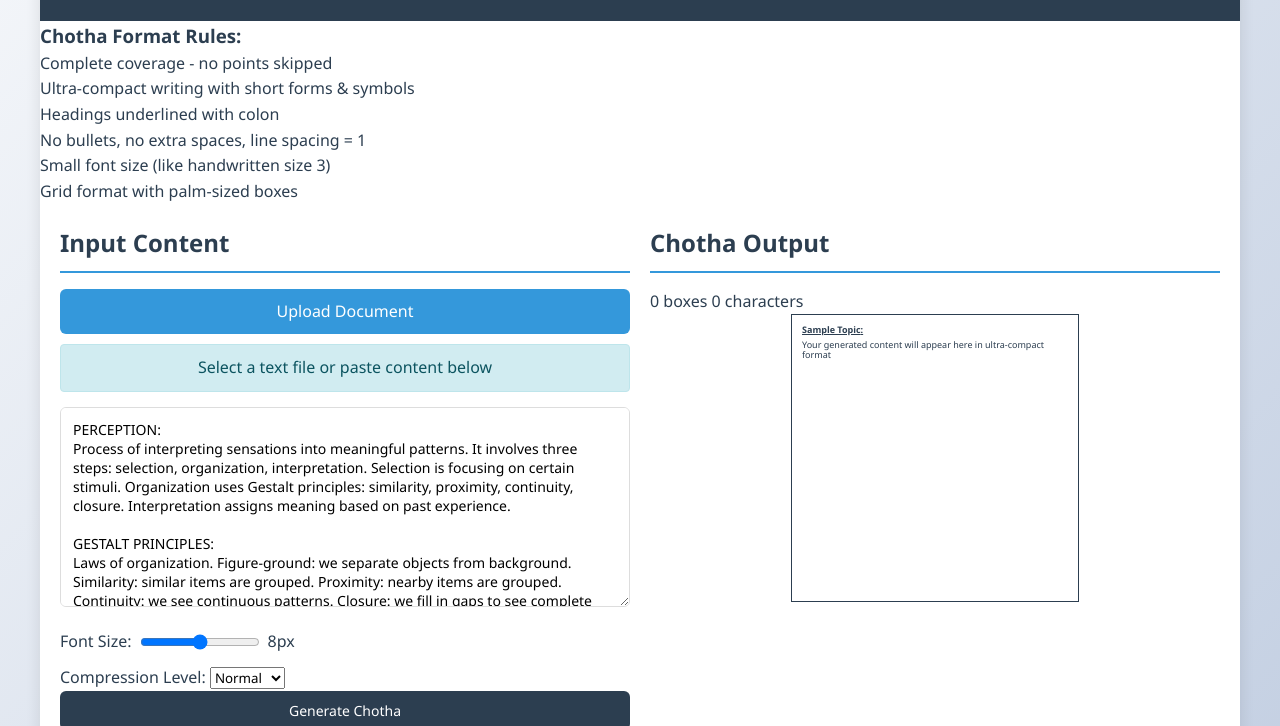
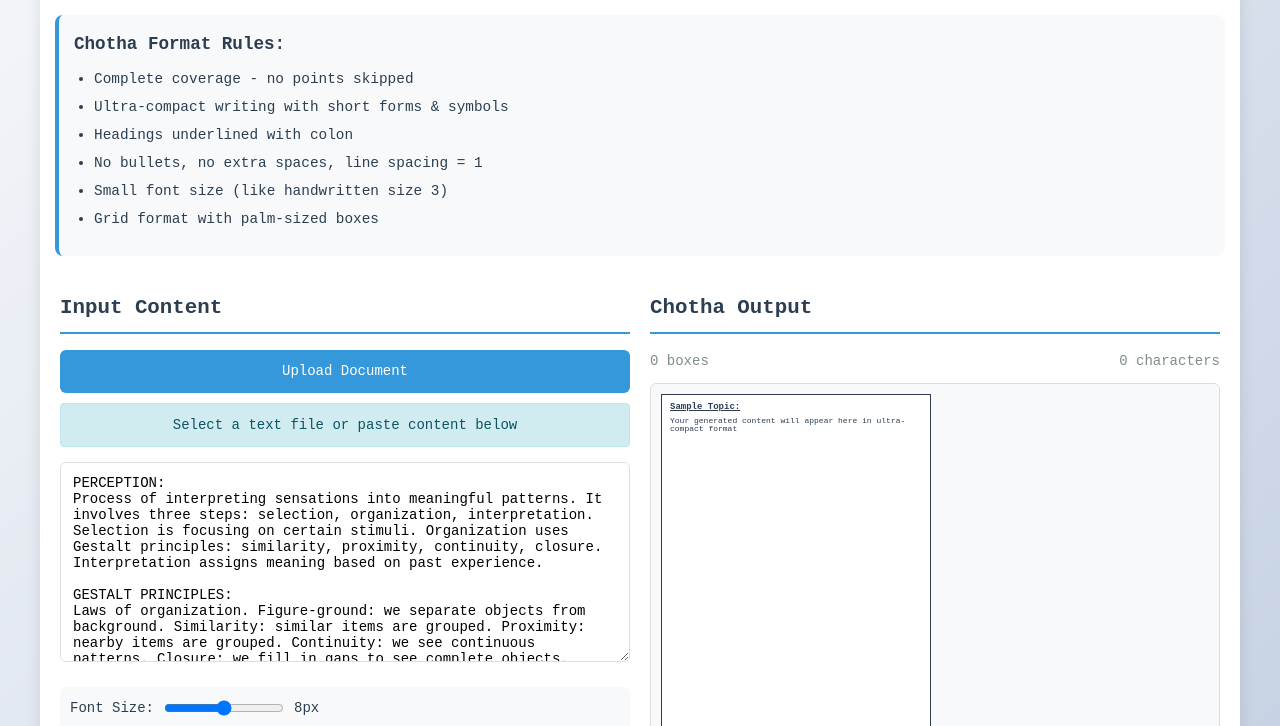
Before and after one commit to rahmanamaan28-max/Chotha-Generator, a plain HTML site: page index.html in a window 1280 px wide. Shown: the part 132-858 px from the top of the page. Drawn offline with Linux system fonts and the light colour scheme.

Commit message:
Update style.css

```diff
--- a/style.css
+++ b/style.css
@@ -2,7 +2,7 @@
     margin: 0;
     padding: 0;
     box-sizing: border-box;
-    font-family: 'Segoe UI', Tahoma, Geneva, Verdana, sans-serif;
+    font-family: 'Courier New', monospace;
 }
 
 body {
@@ -25,13 +25,37 @@ body {
 header {
     background: #2c3e50;
     color: white;
-    padding: 1.5rem;
+    padding: 1rem;
     text-align: center;
 }
 
 h1 {
-    font-size: 2rem;
+    font-size: 1.8rem;
     margin-bottom: 0.5rem;
+}
+
+.instructions {
+    background: #f8f9fa;
+    padding: 15px;
+    margin: 15px;
+    border-radius: 8px;
+    border-left: 4px solid #3498db;
+}
+
+.instructions h3 {
+    margin-bottom: 10px;
+    color: #2c3e50;
+    font-size: 1.1rem;
+}
+
+.instructions ul {
+    margin-left: 20px;
+    margin-bottom: 10px;
+    font-size: 0.9rem;
+}
+
+.instructions li {
+    margin-bottom: 5px;
 }
 
 .app-container {
@@ -51,6 +75,7 @@ h2 {
     color: #2c3e50;
     padding-bottom: 0.5rem;
     border-bottom: 2px solid #3498db;
+    font-size: 1.3rem;
 }
 
 textarea {
@@ -62,6 +87,7 @@ textarea {
     font-size: 14px;
     margin-bottom: 15px;
     resize: vertical;
+    font-family: 'Courier New', monospace;
 }
 
 .file-input-container {
@@ -77,6 +103,7 @@ textarea {
     cursor: pointer;
     text-align: center;
     transition: background 0.3s;
+    font-size: 14px;
 }
 
 .file-input-label:hover {
@@ -87,27 +114,38 @@ input[type="file"] {
     display: none;
 }
 
-.file-type-buttons {
-    display: flex;
-    gap: 10px;
+.compression-controls {
     margin-bottom: 15px;
-    flex-wrap: wrap;
+    padding: 10px;
+    background: #f8f9fa;
+    border-radius: 6px;
 }
 
-.file-type-btn {
-    padding: 8px 12px;
-    background: #ecf0f1;
-    border: 1px solid #bdc3c7;
-    border-radius: 4px;
-    cursor: pointer;
-    font-size: 14px;
-    transition: all 0.3s;
+.size-control, .compression-level {
+    display: flex;
+    align-items: center;
+    gap: 10px;
+    margin-bottom: 10px;
 }
 
-.file-type-btn.active {
-    background: #3498db;
-    color: white;
-    border-color: #3498db;
+.size-control label, .compression-level label {
+    font-size: 14px;
+    min-width: 80px;
+}
+
+#fontSize {
+    width: 120px;
+}
+
+#fontSizeValue {
+    font-size: 14px;
+    min-width: 30px;
+}
+
+#compressionLevel {
+    padding: 5px;
+    border-radius: 4px;
+    border: 1px solid #ddd;
 }
 
 button {
@@ -121,32 +159,43 @@ button {
     transition: background 0.3s;
     width: 100%;
     margin-bottom: 10px;
+    font-family: 'Courier New', monospace;
 }
 
 button:hover {
     background: #1a2530;
 }
 
+.output-info {
+    display: flex;
+    justify-content: space-between;
+    margin-bottom: 10px;
+    font-size: 14px;
+    color: #7f8c8d;
+}
+
 .chotha-container {
     width: 100%;
     min-height: 400px;
     margin-bottom: 15px;
-    display: flex;
-    flex-wrap: wrap;
-    gap: 10px;
-    justify-content: center;
+    display: grid;
+    grid-template-columns: repeat(auto-fill, minmax(200px, 1fr));
+    gap: 8px;
+    padding: 10px;
+    background: #f8f9fa;
+    border-radius: 6px;
+    border: 1px solid #ddd;
 }
 
 .chotha-box {
-    width: 3in;
-    height: 3in;
     border: 1px solid #2c3e50;
-    padding: 10px;
-    font-size: 9px;
-    line-height: 1.1;
+    padding: 8px;
+    font-size: 8px;
+    line-height: 1;
     overflow: hidden;
     background: white;
     page-break-inside: avoid;
+    break-inside: avoid;
 }
 
 .chotha-heading {
@@ -154,10 +203,23 @@ button:hover {
     text-decoration: underline;
     display: block;
     margin-bottom: 5px;
+    font-size: 9px;
 }
 
 .chotha-heading::after {
     content: ":";
+}
+
+.chotha-content {
+    display: block;
+}
+
+.chotha-keyword {
+    font-weight: bold;
+}
+
+.chotha-arrow {
+    margin: 0 2px;
 }
 
 .output-controls {
@@ -165,22 +227,12 @@ button:hover {
     gap: 10px;
 }
 
-.size-control {
-    display: flex;
-    align-items: center;
-    gap: 8px;
-    margin-bottom: 10px;
-}
-
-input[type="range"] {
-    width: 120px;
-}
-
 .status-message {
     padding: 10px;
     margin: 10px 0;
     border-radius: 4px;
     text-align: center;
+    font-size: 14px;
 }
 
 .status-info {
@@ -195,6 +247,12 @@ input[type="range"] {
     border: 1px solid #f5c6cb;
 }
 
+.status-success {
+    background-color: #d4edda;
+    color: #155724;
+    border: 1px solid #c3e6cb;
+}
+
 @media (max-width: 768px) {
     .app-container {
         flex-direction: column;
@@ -204,10 +262,8 @@ input[type="range"] {
         flex-direction: column;
     }
 
-    .chotha-box {
-        width: 100%;
-        height: auto;
-        min-height: 3in;
+    .chotha-container {
+        grid-template-columns: 1fr;
     }
 }
 
@@ -219,7 +275,7 @@ input[type="range"] {
         margin: 0;
     }
 
-    .input-section, .output-controls, header {
+    .input-section, .output-controls, header, .instructions {
         display: none;
     }
 
@@ -229,6 +285,9 @@ input[type="range"] {
 
     .chotha-container {
         min-height: auto;
+        border: none;
+        background: white;
+        padding: 0;
     }
 
     .chotha-box {
```
